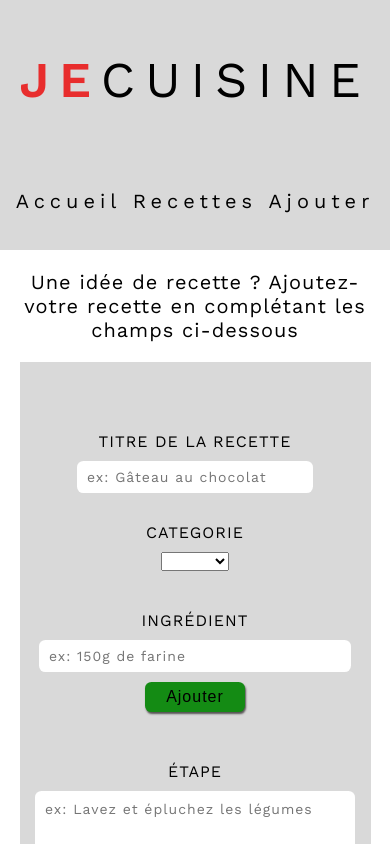
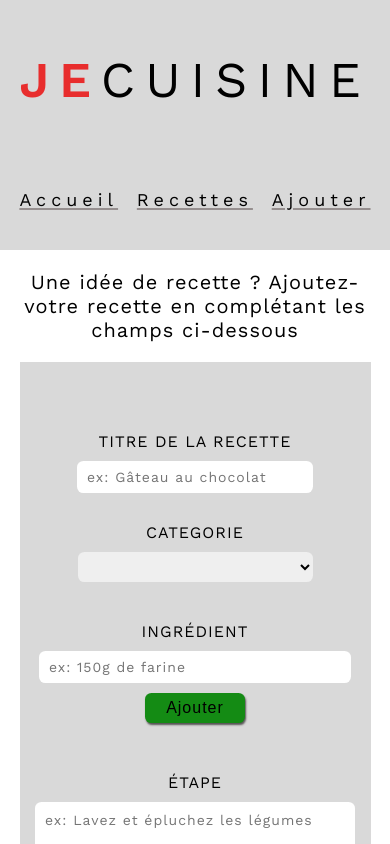
Before and after one commit to timonicolaux/checkpoint4-react, a React (Create React App) app: page /nouvelle-recette in a window 390 px wide. Shown: the top 844 px of the page. Built offline with nearby package versions, Linux system fonts and the light colour scheme.

Commit message:
made last fixes

```diff
--- a/src/pages/Home.js
+++ b/src/pages/Home.js
@@ -64,8 +64,13 @@ const Home = () => {
             sur notre site
           </h2>
         </div>
-        <div className="top-recettes-div">
-          <h2 className="top-recettes">RECETTES ALEATOIRES</h2>
+        <div className="random-recettes-div">
+          <h2 className="random-recettes">RECETTES ALEATOIRES</h2>
+        </div>
+        <div className="reload-btn-container">
+          <button className="reload-btn" onClick={getData}>
+            Changer
+          </button>
         </div>
         <div className="selection-div">
           {randomRecettes.map((data) => (
--- a/src/styles/Header.css
+++ b/src/styles/Header.css
@@ -50,6 +50,11 @@ header {
 
 @media screen and (max-width: 500px) {
   .li-nav {
-    font-size: 20px;
+    font-size: 18px;
+    text-decoration: underline 2px #968f8f;
+    text-underline-offset: 2px;
+  }
+  .li-nav:hover {
+    text-decoration: underline 2px #e82d2d;
   }
 }
--- a/src/styles/Home.css
+++ b/src/styles/Home.css
@@ -28,13 +28,13 @@
   text-align: center;
 }
 
-.top-recettes {
+.random-recettes {
   font-weight: 600;
   font-size: 20px;
   letter-spacing: 1px;
   padding-bottom: 20px;
   text-align: center;
-  margin-bottom: 20px;
+  margin-bottom: 10px;
 }
 
 .selection-div {
@@ -51,11 +51,34 @@
   margin-bottom: 20px;
 }
 
+.reload-btn-container {
+  display: flex;
+}
+
+.reload-btn {
+  margin-bottom: 20px;
+  height: 20px;
+  border: none;
+  border-radius: 0.4rem;
+  font-size: 16px;
+  font-weight: 400;
+  letter-spacing: 1px;
+  width: 100px;
+  height: 30px;
+  text-align: center;
+  padding: 0;
+  cursor: pointer;
+}
+
 @media screen and (min-width: 1000px) {
   .home-title-div {
     padding: 50px;
   }
-  .top-recettes {
+  .random-recettes {
+    margin-bottom: -30px;
     padding: 75px;
   }
+  .reload-btn {
+    margin-bottom: 50px;
+  }
 }
--- a/src/styles/NewRecette.css
+++ b/src/styles/NewRecette.css
@@ -11,6 +11,17 @@
 
 .form-container {
   margin-top: 50px;
+}
+
+.category-input {
+  height: 30px;
+  width: 235px;
+  border: none;
+  border-radius: 0.4rem;
+  font-family: var(--main-font1);
+  font-size: 14px;
+  font-weight: 400;
+  letter-spacing: 1px;
 }
 
 .title-recette,
```
